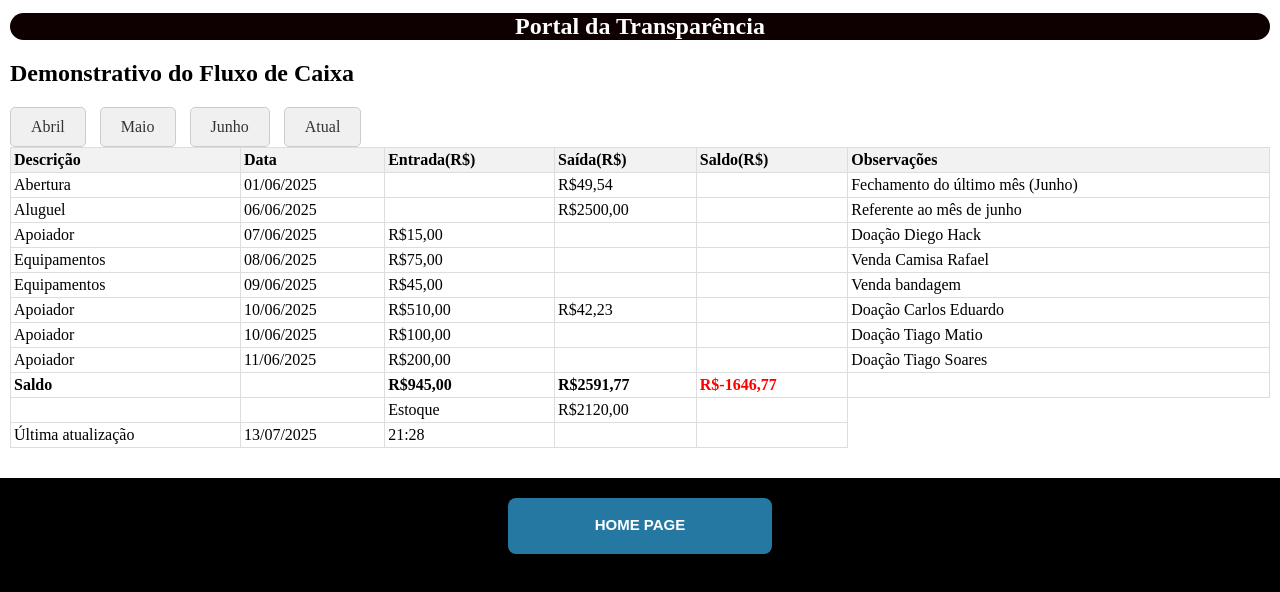
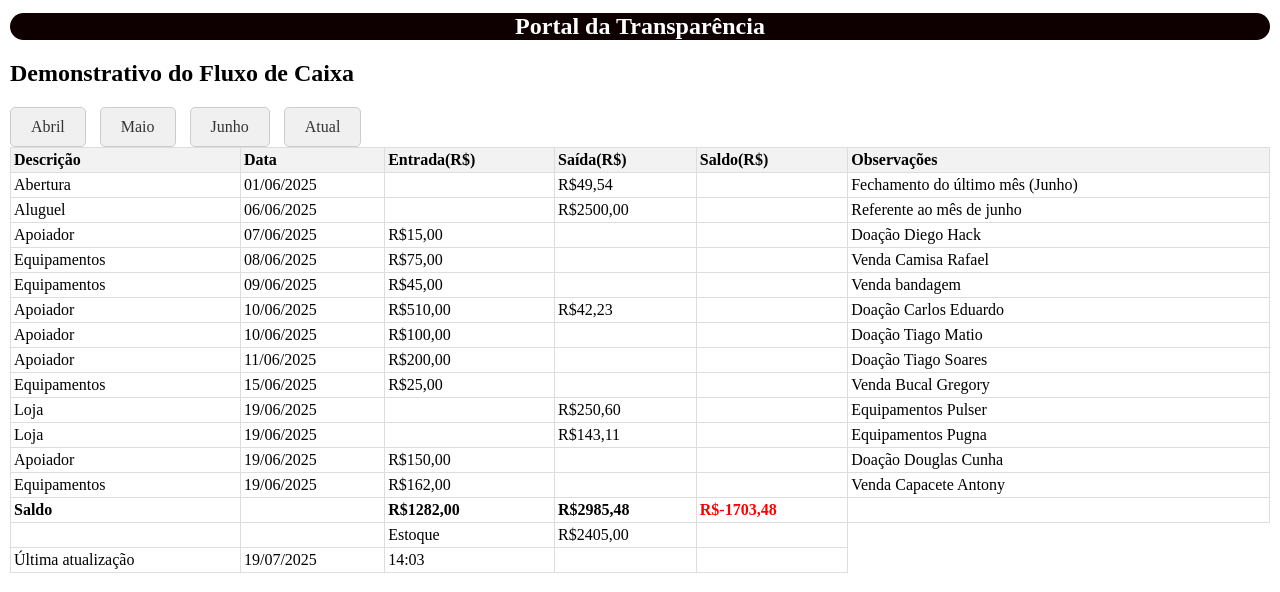
Before and after one commit to engenharia-da-luta/ong, a website built with Parcel: page docs/portal.html in a window 1280 px wide. Shown: the part 162-754 px from the top of the page. Built offline with nearby package versions, Linux system fonts and the light colour scheme.

Commit message:
update portal and story

```diff
--- a/docs/main.js
+++ b/docs/main.js
@@ -97,7 +97,7 @@ if (cashNegativeTotalElement) {
   cashNegativeTotalElement.textContent = cashSumNegativeFormatado;
 }
 
-const cashTotalManual = "R$-1646,77";
+const cashTotalManual = "R$-1703,48";
 
 cashTotalElements.forEach((element) => {
   element.textContent = cashTotalManual;
--- a/docs/portal.html
+++ b/docs/portal.html
@@ -1053,6 +1053,46 @@
               <td class="cash-flow__column"></td>
               <td class="cash-flow__column">Doação Tiago Soares</td>
             </tr>
+            <tr>
+              <td class="cash-flow__column">Equipamentos</td>
+              <td class="cash-flow__column">15/06/2025</td>
+              <td class="cash-flow__column cash--positive">R$25,00</td>
+              <td class="cash-flow__column cash--negative"></td>
+              <td class="cash-flow__column"></td>
+              <td class="cash-flow__column">Venda Bucal Gregory</td>
+            </tr>
+            <tr>
+              <td class="cash-flow__column">Loja</td>
+              <td class="cash-flow__column">19/06/2025</td>
+              <td class="cash-flow__column cash--positive"></td>
+              <td class="cash-flow__column cash--negative">R$250,60</td>
+              <td class="cash-flow__column"></td>
+              <td class="cash-flow__column">Equipamentos Pulser</td>
+            </tr>
+            <tr>
+              <td class="cash-flow__column">Loja</td>
+              <td class="cash-flow__column">19/06/2025</td>
+              <td class="cash-flow__column cash--positive"></td>
+              <td class="cash-flow__column cash--negative">R$143,11</td>
+              <td class="cash-flow__column"></td>
+              <td class="cash-flow__column">Equipamentos Pugna</td>
+            </tr>
+            <tr>
+              <td class="cash-flow__column">Apoiador</td>
+              <td class="cash-flow__column">19/06/2025</td>
+              <td class="cash-flow__column cash--positive">R$150,00</td>
+              <td class="cash-flow__column cash--negative"></td>
+              <td class="cash-flow__column"></td>
+              <td class="cash-flow__column">Doação Douglas Cunha</td>
+            </tr>
+            <tr>
+              <td class="cash-flow__column">Equipamentos</td>
+              <td class="cash-flow__column">19/06/2025</td>
+              <td class="cash-flow__column cash--positive">R$162,00</td>
+              <td class="cash-flow__column cash--negative"></td>
+              <td class="cash-flow__column"></td>
+              <td class="cash-flow__column">Venda Capacete Antony</td>
+            </tr>
 
             <tr class="cash-flow__saldo">
               <td class="cash-flow__column">Saldo</td>
@@ -1068,13 +1108,13 @@
               <td class="cash-flow__column"></td>
               <td class="cash-flow__column"></td>
               <td class="cash-flow__column">Estoque</td>
-              <td class="cash-flow__column">R$2120,00</td>
+              <td class="cash-flow__column">R$2405,00</td>
               <td class="cash-flow__column"></td>
             </tr>
             <tr>
               <td class="cash-flow__column">Última atualização</td>
-              <td class="cash-flow__column">13/07/2025</td>
-              <td class="cash-flow__column">21:28</td>
+              <td class="cash-flow__column">19/07/2025</td>
+              <td class="cash-flow__column">14:03</td>
               <td class="cash-flow__column"></td>
               <td class="cash-flow__column"></td>
             </tr>
```
Also changed, not shown: docs/story.html (+4 -16 lines).
